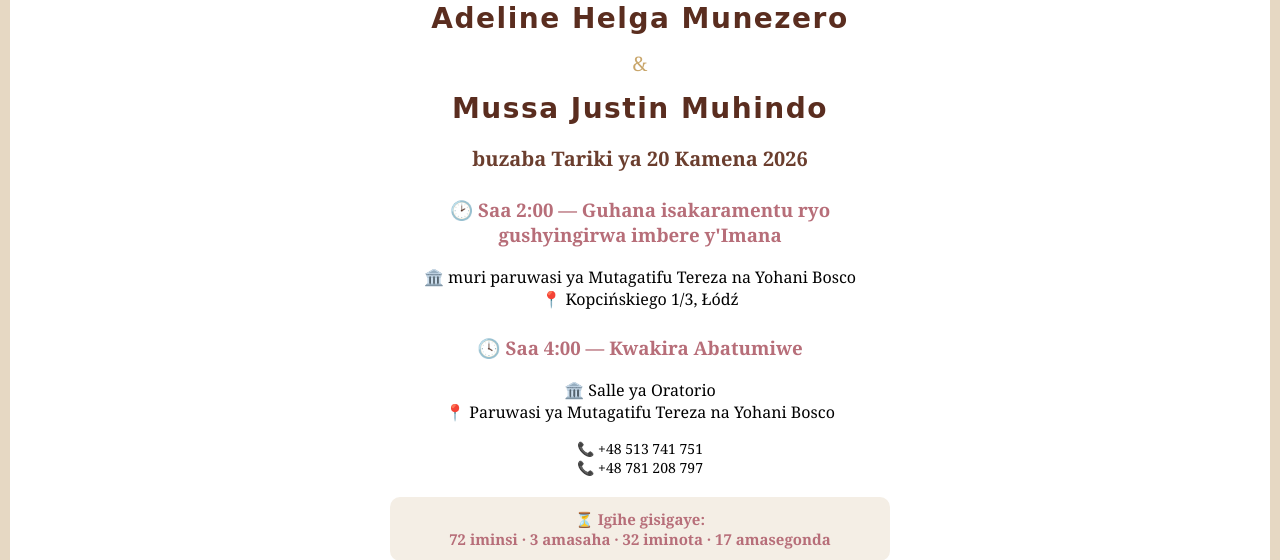
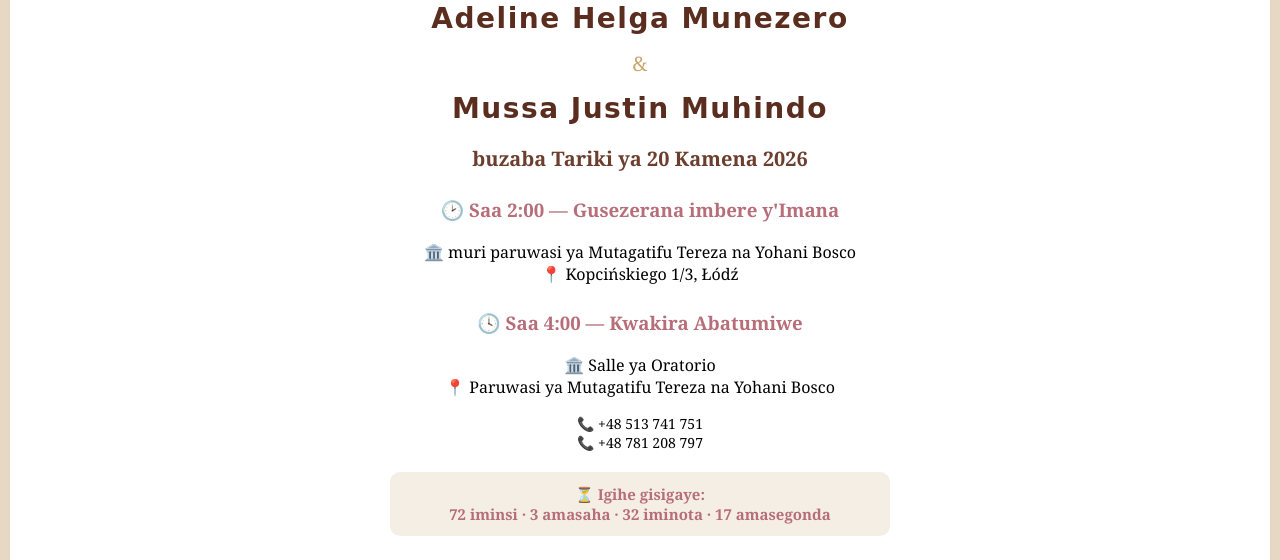
Before and after one commit to jmussamuhindo/wed, a Flask app: page / in a window 1280 px wide. Shown: the part 1301-1861 px from the top of the page. Run offline with Flask 3, Linux system fonts and the light colour scheme.

Commit message:
Changkinya updatee

```diff
--- a/templates/index.html
+++ b/templates/index.html
@@ -184,7 +184,7 @@
 
             <p class="highlight">buzaba Tariki ya 20 Kamena 2026</p>
 
-            <h3>🕑 Saa 2:00 — Guhana isakaramentu ryo gushyingirwa imbere y'Imana</h3>
+            <h3>🕑 Saa 2:00 — Gusezerana imbere y'Imana</h3>
             <p>🏛️ muri paruwasi ya Mutagatifu Tereza na Yohani Bosco<br>📍 Kopcińskiego 1/3, Łódź</p>
 
             <h3>🕓 Saa 4:00 — Kwakira Abatumiwe</h3>
```
